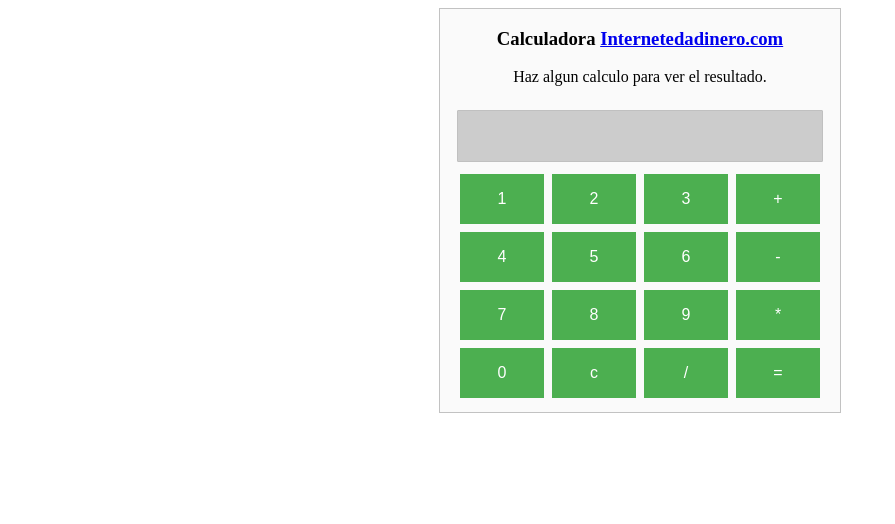
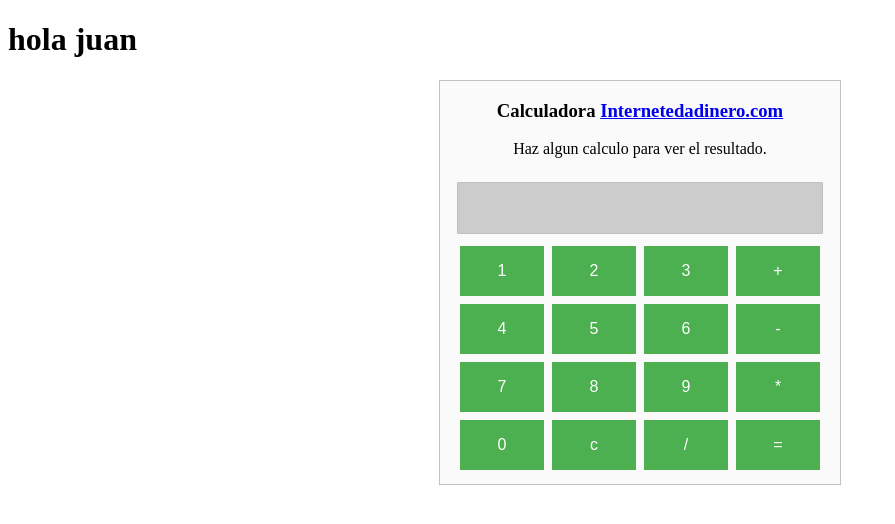
Before and after one commit to jdramirezs/ejemploAguacApp, a plain HTML site: page index.html in a window 1280 px wide. Shown: the whole page, without its empty margins (0-895 px from the left). Drawn offline with Linux system fonts and the light colour scheme.

Commit message:
agregamos h1

```diff
--- a/index.html
+++ b/index.html
@@ -6,6 +6,7 @@
   <LINK REL="stylesheet" TYPE="text/css" HREF="estiloscalculadora.css"><!-- Enlace hoja estilos -->
 </head>
 <!-- Empieza codigo calculadora html-->
+<h1>hola juan</h1>
   <form name="calculator">
     <h3>Calculadora <a href="#">Internetedadinero.com</a></h3>
     <p>Haz algun calculo para ver el resultado.</p>
```
